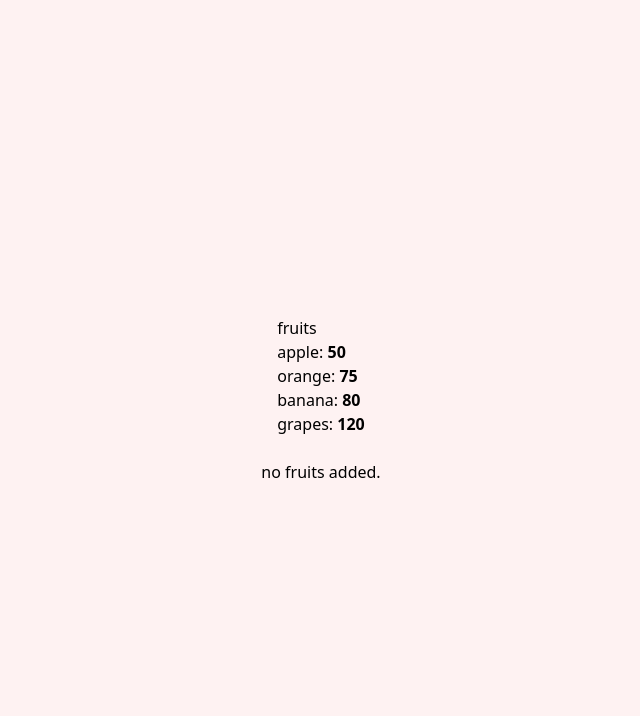
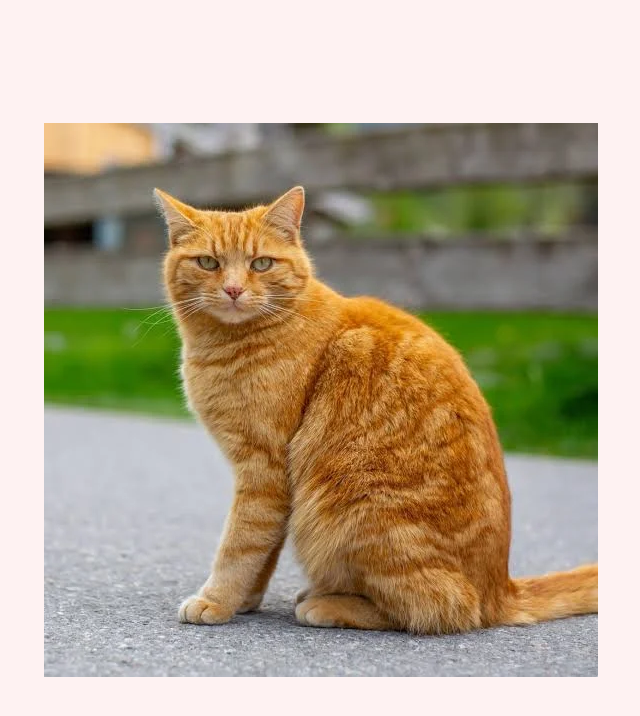
Before and after one commit to ymadz/se-learn, a React (Vite) app in the folder my-react-app/: page / in a window 1280 px wide. Shown: the top 716 px of the page, without its empty margins (319-959 px from the left). Built offline with nearby package versions, Linux system fonts and the light colour scheme.

Commit message:
click feature

```diff
--- a/my-react-app/src/App.jsx
+++ b/my-react-app/src/App.jsx
@@ -1,24 +1,13 @@
-import List from './List.jsx';
+import Button from './Button.jsx';
+import Props from './Props.jsx';
+import PFP from './PFP.jsx';
 
 function App() {
-  const fruits = [
-    { id: 1, name: "apple", calories: 50 },
-    { id: 2, name: "orange", calories: 75 },
-    { id: 3, name: "banana", calories: 80 },
-    { id: 4, name: "grapes", calories: 120 },
-  ];
 
-  const vegetables = [
-    // { id: 5, name: "carrot", calories: 41 },
-    // { id: 6, name: "broccoli", calories: 55 },
-    // { id: 7, name: "spinach", calories: 23 },
-    // { id: 8, name: "potato", calories: 77 },
-  ];
   return(
   <div className="flex flex-col items-center justify-center h-screen bg-red-50">
-    <List item={fruits} category="fruits"/>
-    <br />
-    <List item={vegetables} category="vegetables"/>
+    <PFP/>
+
   </div>
 
   );
--- /dev/null
+++ b/my-react-app/src/Button.jsx
@@ -0,0 +1,13 @@
+
+function Button(){
+
+    const handleClick = (e) => {
+        e.target.textContent = "ouch";
+    }
+
+    return (
+        <button className="shadow-md p-5 rounded-md cursor-pointer active:bg-red-400" onDoubleClick={(e) => handleClick(e)}>click me 🥹</button>
+    )
+}
+
+export default Button
--- a/my-react-app/src/List.jsx
+++ /dev/null
@@ -1,27 +0,0 @@
-function List(props) {
-  const category = props.category;
-  const itemList = props.item;
-  const listItem = itemList.map((item) => (
-    <li key={item.id}>
-      {item.name}: <b>{item.calories}</b>
-    </li>
-  ));
-
-  //   return (
-  //     <>
-  //     <br />
-  //       <h3>{category}</h3>
-  //       <ul>{listItem}</ul>
-  //     </>
-  //   );
-
-  return listItem.length > 0 ? (
-    <div className = "">
-      <h2>{category}</h2> <ol>{listItem}</ol>
-    </div>
-  ) : (
-    <p>no fruits added.</p>
-  );
-}
-
-export default List;
--- /dev/null
+++ b/my-react-app/src/PFP.jsx
@@ -0,0 +1,13 @@
+
+function PFP(){
+    const imageURL = './src/assets/cat.png'
+const handleClick = (e) => {
+    e.target.style.display = "none";
+}
+
+    return (
+        <img onClick= {(e) => handleClick(e)} src={imageURL} alt="cat" />
+    )
+}
+
+export default PFP
--- /dev/null
+++ b/my-react-app/src/Props.jsx
@@ -0,0 +1,18 @@
+
+import PropTypes from 'prop-types';
+
+function Props(props){
+    return (
+        <h1>hello {props.name}</h1>
+    )
+}
+
+Props.PropTypes = {
+    name: PropTypes.string
+}
+
+Props.defaultProps = {
+    name: "guest"
+}
+
+export default Props
```
Also changed, not shown: my-react-app/src/assets/cat.png (added).
